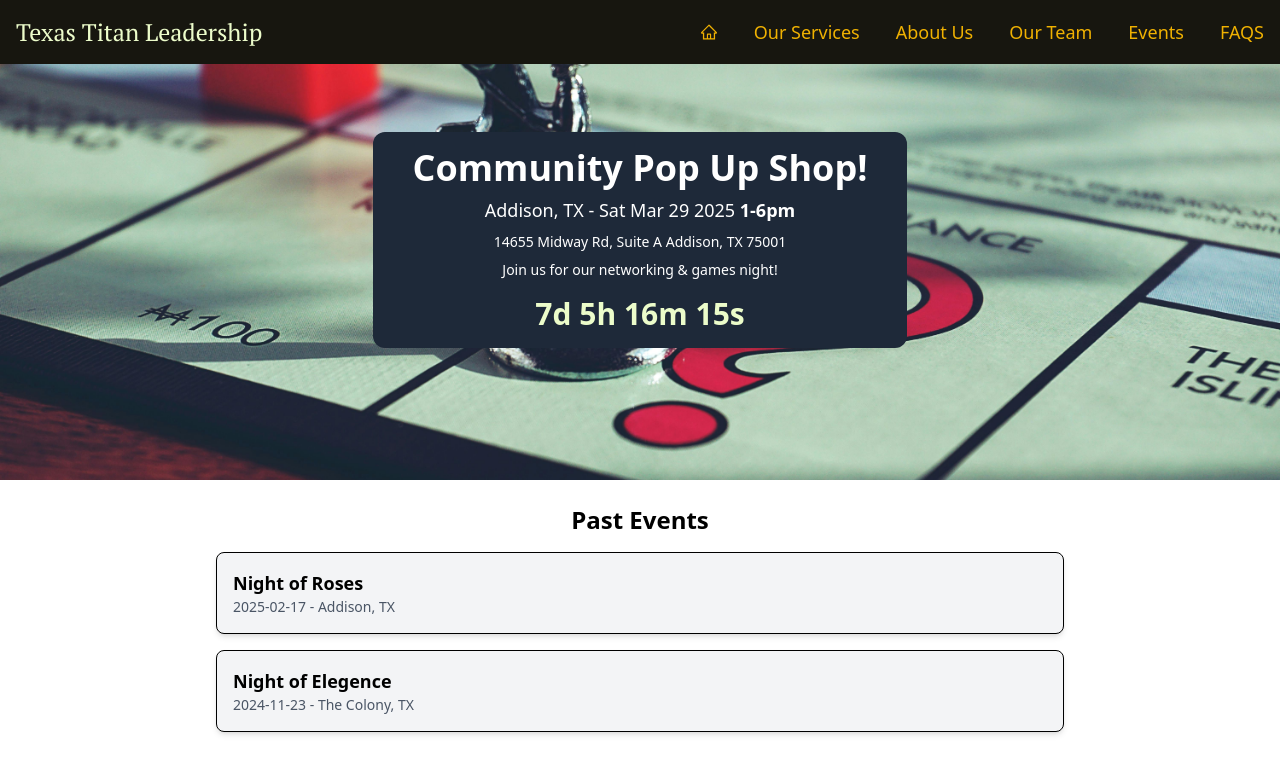
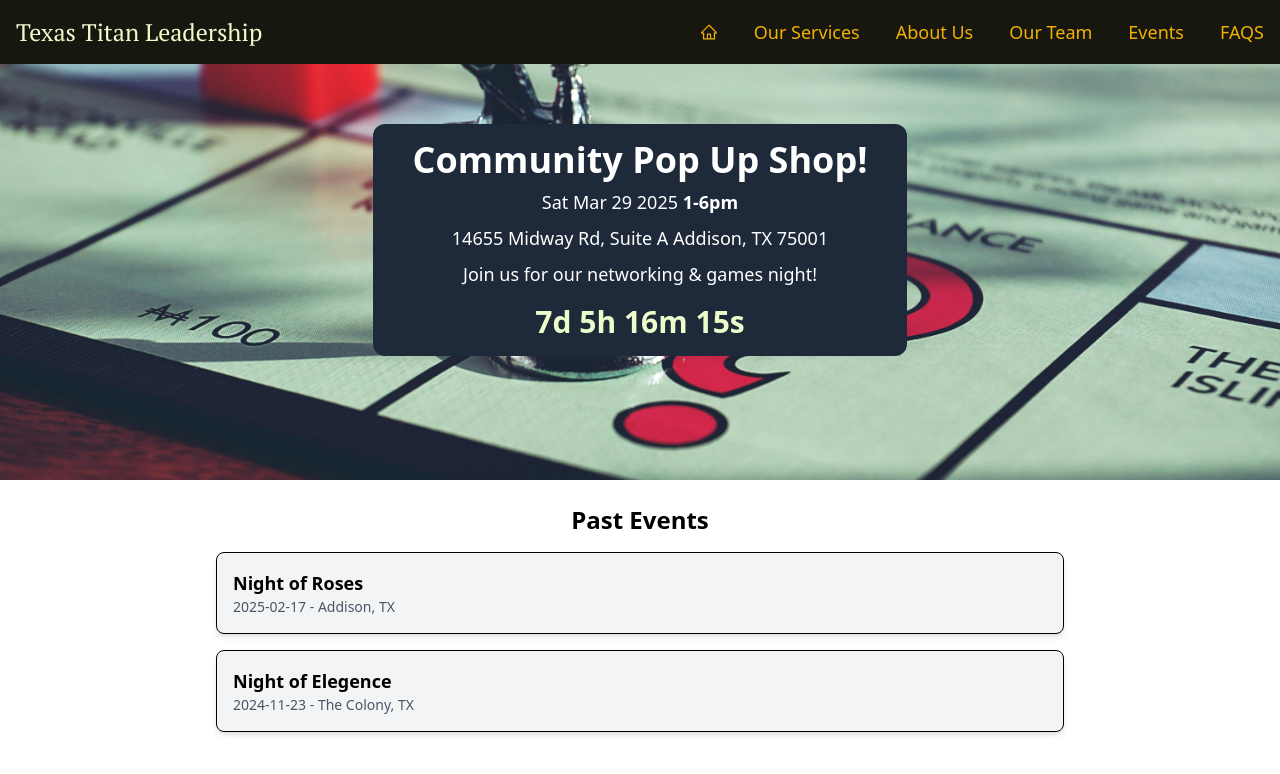
Before and after one commit to onseriocodes/texastitanleadership, a React (Vite) app: page /events in a window 1280 px wide. Shown: the top 774 px of the page. Built offline with nearby package versions, Linux system fonts and the light colour scheme; a web font is replaced by a local one.

Commit message:
event card font

```diff
--- a/src/components/Footer.jsx
+++ b/src/components/Footer.jsx
@@ -14,7 +14,7 @@ const Footer = () => {
             </div>
             {/* <!-- Navigation Links --> */}
             <div className="flex space-x-6">
-              <NavLink to="/careers" className="hover:text-lime-100">
+              <NavLink to="#" className="hover:text-lime-100">
                 Careers
               </NavLink>
               <NavLink
--- a/src/pages/Events.jsx
+++ b/src/pages/Events.jsx
@@ -81,16 +81,16 @@ const EventsPage = () => {
         <div className="relative z-10 bg-gray-800 rounded-xl px-10 py-4">
           <h1 className="text-4xl font-bold mb-2">{upcomingEvent.title}</h1>
           <p className="text-lg">
-            {upcomingEvent.location} -{" "}
+            {/* {upcomingEvent.location} -{" "} */}
             {new Date(upcomingEvent.date).toDateString()}{" "}
-            <span className="font-semibold ">{upcomingEvent.times}</span>
+            <span className="font-semibold text-lg">{upcomingEvent.times}</span>
           </p>
 
           <NavLink to={addy}>
-            <p className="mt-2 text-sm">{upcomingEvent.address}</p>
+            <p className="mt-2 text-lg">{upcomingEvent.address}</p>
           </NavLink>
 
-          <p className="mt-2 text-sm">{upcomingEvent.description}</p>
+          <p className="mt-2 text-lg">{upcomingEvent.description}</p>
           {timeLeft ? (
             <div className="text-lime-100 mt-4 text-3xl font-semibold">
               {timeLeft.days}d {timeLeft.hours}h {timeLeft.minutes}m{" "}
```
